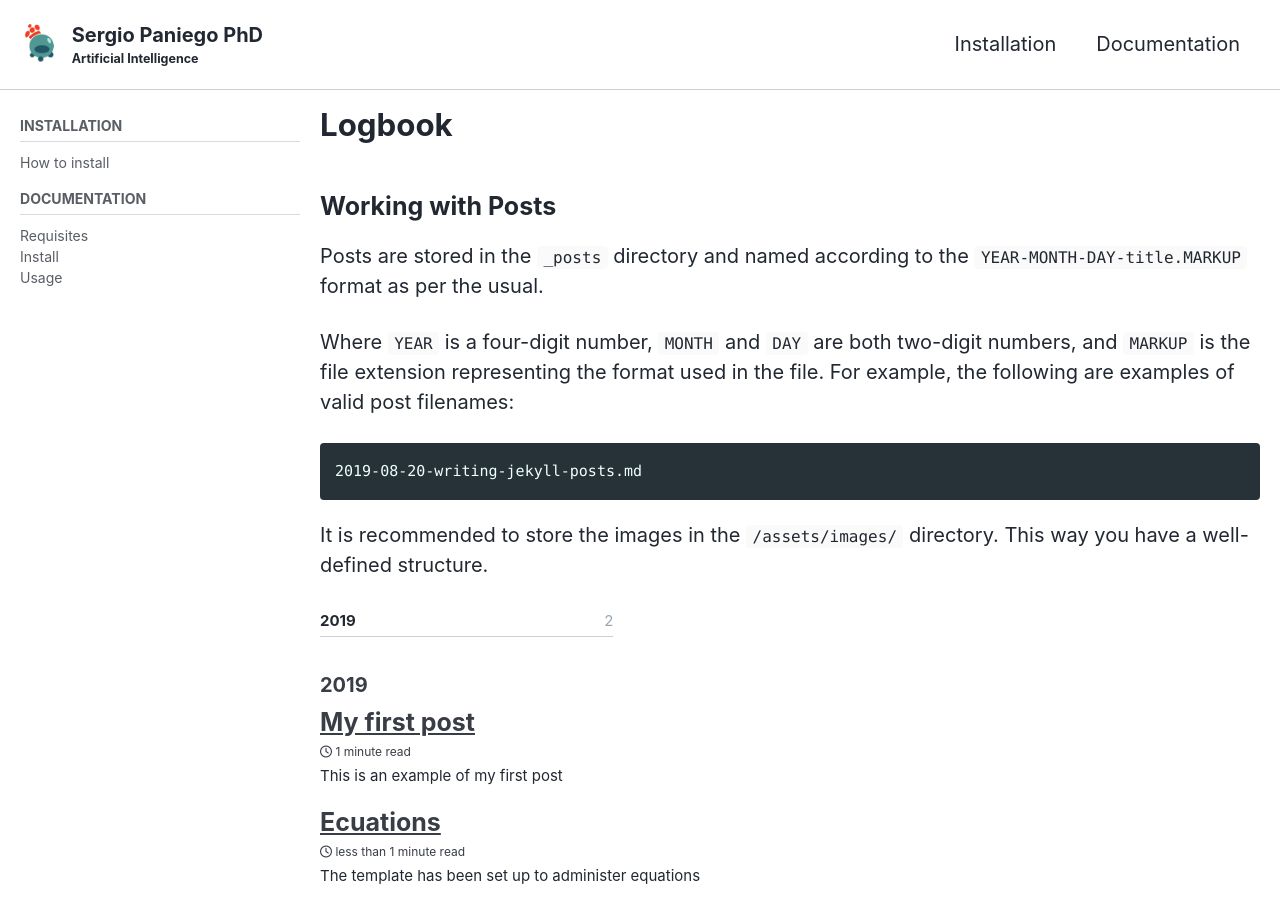
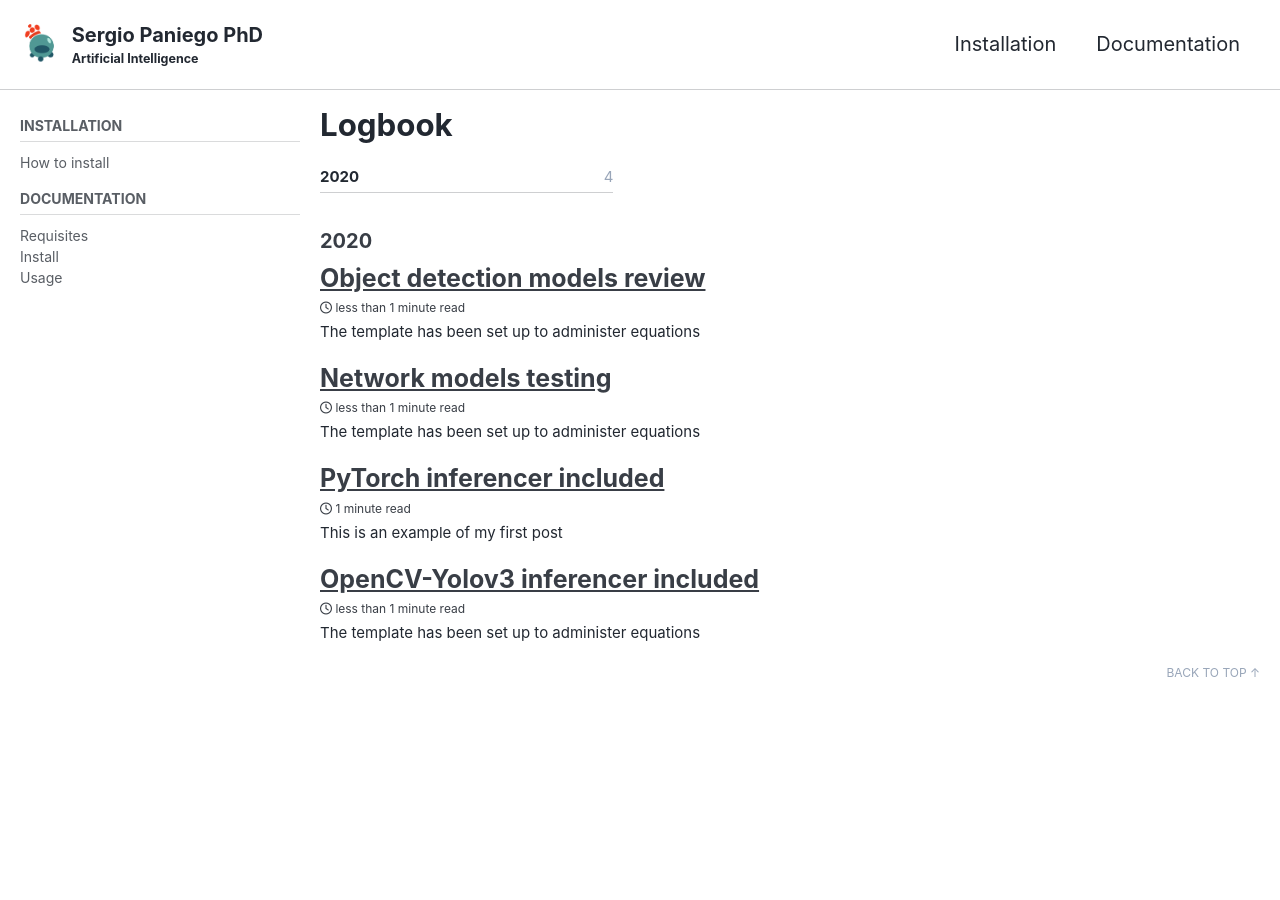
Before and after one commit to RoboticsLabURJC/2019-phd-sergio-paniego, a Jekyll site: the page built from docs/_pages/logbook.md, in a window 1280 px wide and 900 px high. Built offline with Jekyll 4.4.1, drawn with Linux system fonts in a browser that asks for light colours; cached includes are drawn as plain includes; nearby versions of some CDN libraries.

Commit message:
Empty articles added

````diff
--- a/docs/_pages/logbook.md
+++ b/docs/_pages/logbook.md
@@ -10,16 +10,3 @@ classes: wide
 sidebar:
   nav: "docs"
 ---
-
-## Working with Posts
-
-Posts are stored in the `_posts` directory and named according to the `YEAR-MONTH-DAY-title.MARKUP` format as per the usual.
-
-Where `YEAR` is a four-digit number, `MONTH` and `DAY` are both two-digit numbers, and `MARKUP` is the file extension representing the format used in the file. For example, the following are examples of valid post filenames:
-
-
-```bash
-2019-08-20-writing-jekyll-posts.md
-```
-
-It is recommended to store the images in the `/assets/images/` directory. This way you have a well-defined structure.
--- /dev/null
+++ b/docs/_posts/2020-04-10-opencv-yolov3.md
@@ -0,0 +1,34 @@
+---
+title: "OpenCV-Yolov3 inferencer included"
+excerpt: "The template has been set up to administer equations"
+
+sidebar:
+  nav: "docs"
+
+toc: true
+toc_label: "TOC installation"
+toc_icon: "cog"
+
+
+categories:
+- your category
+tags:
+- tag 1
+- tag 2
+- tag 3
+- tag 4
+
+author: Tony Stark
+pinned: false
+---
+
+
+## How do you use them?
+
+The equations admitted are those usually used in Latex and Markdown. Thanks to the mathjax library they are rendered.
+
+$$
+\frac{-b\pm\sqrt{b^2-4ac}}{2a}
+$$
+
+Thanks to this library and the integration with Minimal Mistakes, the result of your documentation will look spectacular.
--- a/docs/_posts/2019-09-05-previous-work.md
+++ b/docs/_posts/2020-05-14-pytorch-inferencer.md
@@ -1,5 +1,5 @@
 ---
-title: "My first post"
+title: "PyTorch inferencer included"
 excerpt: "This is an example of my first post"
 
 sidebar:
--- a/docs/_posts/2019-09-03-ecuations.md
+++ b/docs/_posts/2020-05-21-network-models-testing.md
@@ -1,5 +1,5 @@
 ---
-title: "Ecuations"
+title: "Network models testing"
 excerpt: "The template has been set up to administer equations"
 
 sidebar:
--- /dev/null
+++ b/docs/_posts/2020-05-26-object-detection-models-review.md
@@ -0,0 +1,34 @@
+---
+title: "Object detection models review"
+excerpt: "The template has been set up to administer equations"
+
+sidebar:
+  nav: "docs"
+
+toc: true
+toc_label: "TOC installation"
+toc_icon: "cog"
+
+
+categories:
+- your category
+tags:
+- tag 1
+- tag 2
+- tag 3
+- tag 4
+
+author: Tony Stark
+pinned: false
+---
+
+
+## How do you use them?
+
+The equations admitted are those usually used in Latex and Markdown. Thanks to the mathjax library they are rendered.
+
+$$
+\frac{-b\pm\sqrt{b^2-4ac}}{2a}
+$$
+
+Thanks to this library and the integration with Minimal Mistakes, the result of your documentation will look spectacular.
````
